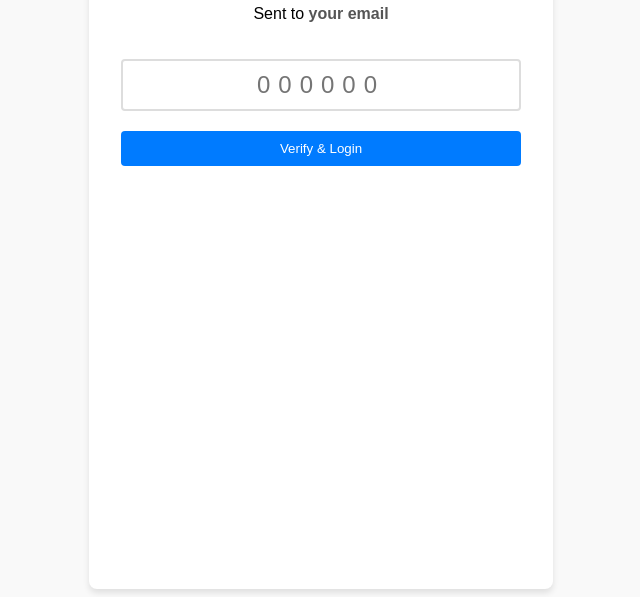
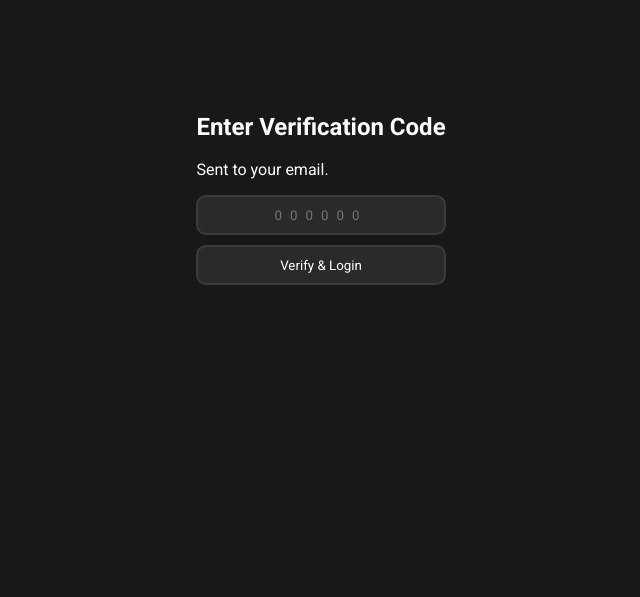
Before and after one commit to AndrewCromar/web_auth, a plain HTML site: page public/pages/verify.html in a window 1280 px wide. Shown: the part 203-800 px from the top of the page, without its empty margins (319-959 px from the left). Drawn offline with nearby package versions, Linux system fonts and the light colour scheme.

Commit message:
style pages

```diff
--- a/public/pages/verify.html
+++ b/public/pages/verify.html
@@ -1,22 +1,31 @@
 <link rel="stylesheet" href="../styles/root.css">
 <link rel="stylesheet" href="../styles/main.css">
-<link rel="stylesheet" href="../styles/forms.css">
-<link rel="stylesheet" href="../styles/card.css">
-<link rel="stylesheet" href="../styles/spinner.css">
+<link rel="stylesheet" href="../styles/content.css">
+<link rel="stylesheet" href="../styles/center-center.css">
+<link rel="stylesheet" href="../styles/form.css">
 
 <script src="https://ajax.googleapis.com/ajax/libs/jquery/3.7.1/jquery.min.js"></script>
 
-<title>Verify Code</title>
+<link rel="preconnect" href="https://fonts.googleapis.com">
+<link rel="preconnect" href="https://fonts.gstatic.com" crossorigin>
+<link href="https://fonts.googleapis.com/css2?family=Roboto:ital,wght@0,100..900;1,100..900&display=swap" rel="stylesheet">
 
-<div class="card">
-    <h2>Verify Code</h2>
-    <p>Sent to <span id="displayEmail" class="email-display">your email</span></p>
+<title>AUTH</title>
 
-    <form id="verifyForm">
-        <input type="text" id="code" class="code-input" placeholder="000000" maxlength="6" required pattern="\d{6}" inputmode="numeric">
-        <button type="submit" id="btnVerify">Verify & Login</button>
-    </form>
-    <div id="message" class="msg"></div>
+<div class="content">
+    <div class="center-center">
+        <div>
+            <center>
+                <h2>Enter Verification Code </h2>
+            </center>
+            <p>Sent to <span id="displayEmail" class="email-display">your email</span>.</p>
+            <form id="verify_form">
+                <input type="text" id="verify_code" class="input_code" placeholder="000000" maxlength="6" required pattern="\d{6}" inputmode="numeric">
+                <button type="submit" id="verify_submit">Verify & Login</button>
+            </form>
+            <div id="output" class="output"></div>
+        </div>
+    </div>
 </div>
 
 <script src="../scripts/verify.js"></script>
--- a/public/scripts/verify.js
+++ b/public/scripts/verify.js
@@ -1,8 +1,8 @@
 $(function() {
-    $('#verifyForm').on('submit', function(e) {
+    $('#verify_form').on('submit', function(e) {
         e.preventDefault();
         const email = localStorage.getItem('auth_email');
-        const code = $('#code').val();
+        const code = $('#verify_code').val();
 
         if (!email) {
             alert('Session lost. Please try logging in again.');
@@ -12,13 +12,13 @@ $(function() {
 
         $.post('../api/verify_code.php', { email: email, code: code })
             .done(function(data) {
-                $('#message').css('color', 'green').text('Success! Redirecting...');
+                $('#output').css('color', 'green').text('Success! Redirecting...');
                 const params = new URLSearchParams(window.location.search);
                 window.location.href = params.get('redirect') || 'https://wishlist.andrewcromar.org';
             })
             .fail(function(xhr) {
                 const err = xhr.responseJSON ? xhr.responseJSON.error : 'Invalid code';
-                $('#message').css('color', 'red').text(err);
+                $('#output').css('color', 'red').text(err);
             });
     });
 });
--- a/public/styles/card.css
+++ /dev/null
@@ -1,9 +0,0 @@
-.card {
-    background: var(--card-background);
-    padding: 2rem;
-    border-radius: 8px;
-    box-shadow: 0 4px 6px rgba(0,0,0,0.1);
-    width: 100%;
-    max-width: 400px;
-    text-align: center;
-}
--- /dev/null
+++ b/public/styles/center-center.css
@@ -0,0 +1,10 @@
+.center-center
+{
+    width: 100%;
+    height: 100%;
+
+    display: flex;
+    flex-direction: column;
+    align-items: center;
+    justify-content: center;
+}
--- /dev/null
+++ b/public/styles/content.css
@@ -0,0 +1,5 @@
+.content
+{
+    margin: 0;
+    padding: 0;
+}
--- /dev/null
+++ b/public/styles/form.css
@@ -0,0 +1,48 @@
+form
+{
+    display: flex;
+    flex-direction: column;
+    align-items: center;
+    gap: 10px;
+}
+
+button, input
+{
+    background-color: var(--background-color-light);
+    color: var(--text-color);
+
+    width: 100%;
+    height: 40px;
+
+    padding: 10px;
+
+    text-align: center;
+
+    border: solid var(--background-color-light-border) 2px;
+    border-radius: 10px;
+
+    font-family: var(--font);
+
+    transition-duration: 200ms;
+}
+
+button:hover, button:focus, input:hover, input:focus
+{
+    background-color: var(--background-color-lighter);
+    border-color: var(--accent);
+}
+
+button:hover
+{
+    translate: 0 -2px;
+}
+
+button:active
+{
+    background-color: var(--accent);
+}
+
+.input_code
+{
+    letter-spacing: 8px;
+}
--- a/public/styles/forms.css
+++ /dev/null
@@ -1,50 +0,0 @@
-input {
-    width: 100%;
-    padding: 10px;
-    margin: 10px 0;
-    box-sizing: border-box;
-    border: 2px solid var(--input-border);
-    border-radius: 4px;
-}
-
-input:focus {
-    border-color: var(--button-background);
-    outline: none;
-}
-
-/* specialized input used in verify page */
-.code-input {
-    font-size: 24px;
-    text-align: center;
-    letter-spacing: 8px;
-    margin: 20px 0;
-}
-
-.code-input:focus {
-    border-color: var(--button-background);
-}
-
-button {
-    width: 100%;
-    padding: 10px;
-    background: var(--button-background);
-    color: var(--button-color);
-    border: none;
-    border-radius: 4px;
-    cursor: pointer;
-}
-
-button:disabled {
-    background: var(--button-disabled-background);
-}
-
-.msg {
-    margin-top: 1rem;
-    font-size: 0.9rem;
-    min-height: 1.2em;
-}
-
-.email-display {
-    font-weight: bold;
-    color: #555;
-}
--- a/public/styles/main.css
+++ b/public/styles/main.css
@@ -1,7 +1,10 @@
-body {
-    font-family: var(--font-family);
-    display: flex;
-    justify-content: center;
-    padding-top: 100px;
-    background: var(--background-color);
+html, body
+{
+    background-color: var(--background-color);
+    color: var(--text-color);
+
+    margin: 0;
+    padding: 0;
+
+    font-family: var(--font);
 }
--- a/public/styles/root.css
+++ b/public/styles/root.css
@@ -1,9 +1,15 @@
 :root {
-    --font-family: sans-serif;
-    --background-color: #f9f9f9;
-    --card-background: white;
-    --button-background: #007bff;
-    --button-color: #fff;
-    --button-disabled-background: #ccc;
-    --input-border: #ddd;
+    --background-color-lighter-border: rgba(67, 67, 67);
+    --background-color-lighter: rgba(50, 50, 50);
+
+    --background-color-light-border: rgba(59, 59, 59);
+    --background-color-light: rgba(42, 42, 42);
+
+    --background-color: rgba(24, 24, 24);
+
+    --text-color: white;
+
+    --accent: rgb(17, 138, 36);
+
+    --font: "Roboto", monospace;
 }
--- a/public/styles/spinner.css
+++ b/public/styles/spinner.css
@@ -1,7 +1,7 @@
 .spinner {
     margin: 20px auto;
     border: 4px solid #f3f3f3;
-    border-top: 4px solid var(--button-background);
+    border-top: 4px solid var(--background-color-light);
     border-radius: 50%;
     width: 30px;
     height: 30px;
```
Also changed, not shown: public/pages/login.html (+22 -12 lines), public/pages/logout.html (+18 -7 lines), public/scripts/login.js (+10 -12 lines), 1 other file.
